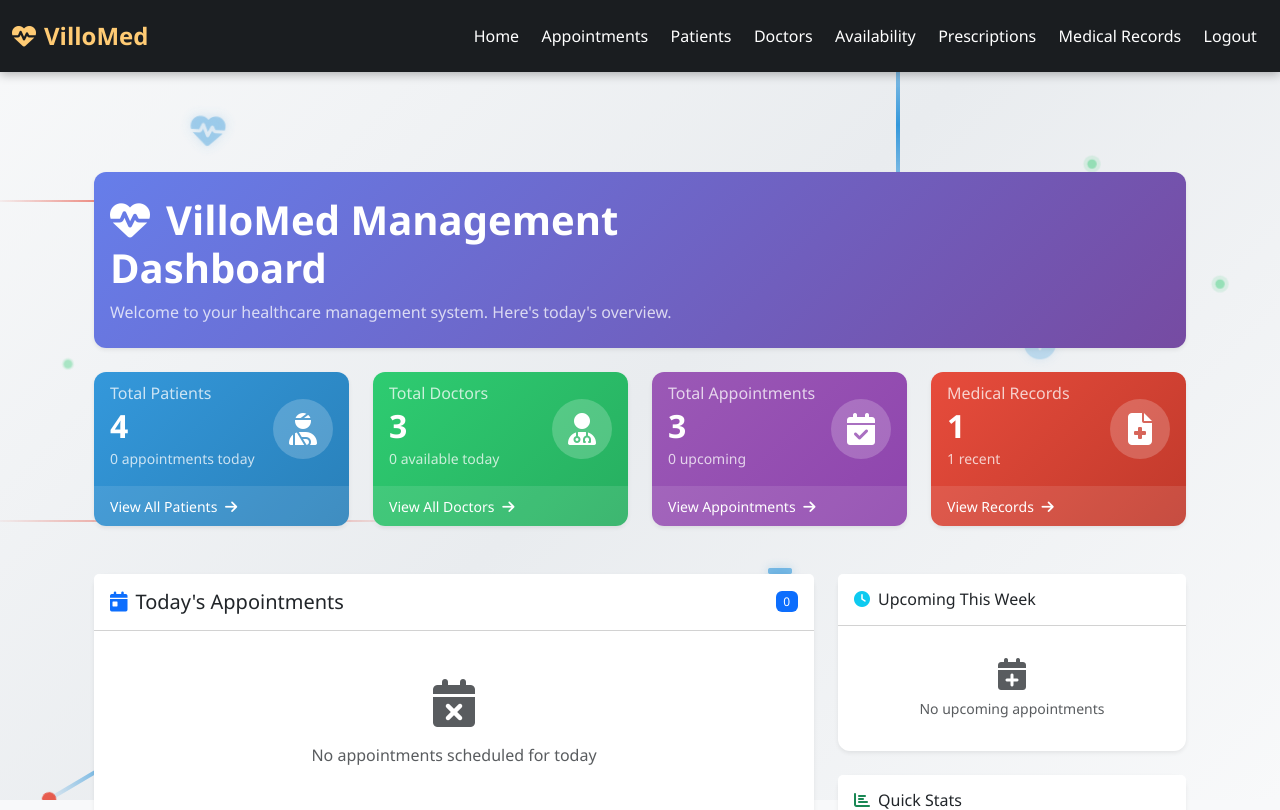
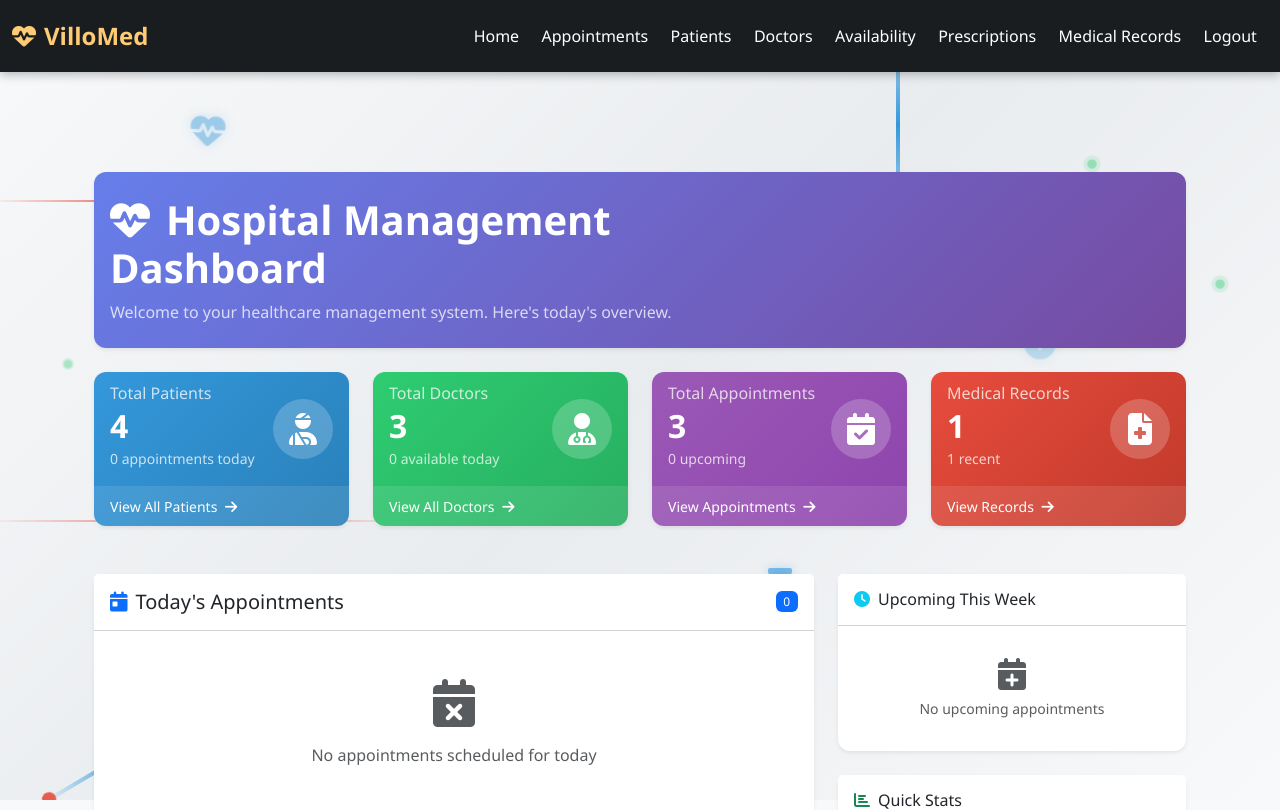
Before and after one commit to Namwenyo/hospital_management, a Flask app: page / in a window 1280 px wide. Shown: the top 810 px of the page. Run offline with Flask 3, Linux system fonts and the light colour scheme; a user stored in the database is signed in; data comes from the database, SQL or seed files in the repository.

Commit message:
slight fix

```diff
--- a/templates/index.html
+++ b/templates/index.html
@@ -10,7 +10,7 @@
                     <div class="row align-items-center">
                         <div class="col-md-8">
                             <h1 class="mb-2" style="font-weight: 700;">
-                                <i class="fas fa-heartbeat me-3"></i>VilloMed Management Dashboard
+                                <i class="fas fa-heartbeat me-3"></i>Hospital Management Dashboard
                             </h1>
                             <p class="mb-0 opacity-75">Welcome to your healthcare management system. Here's today's overview.</p>
                         </div>
```
